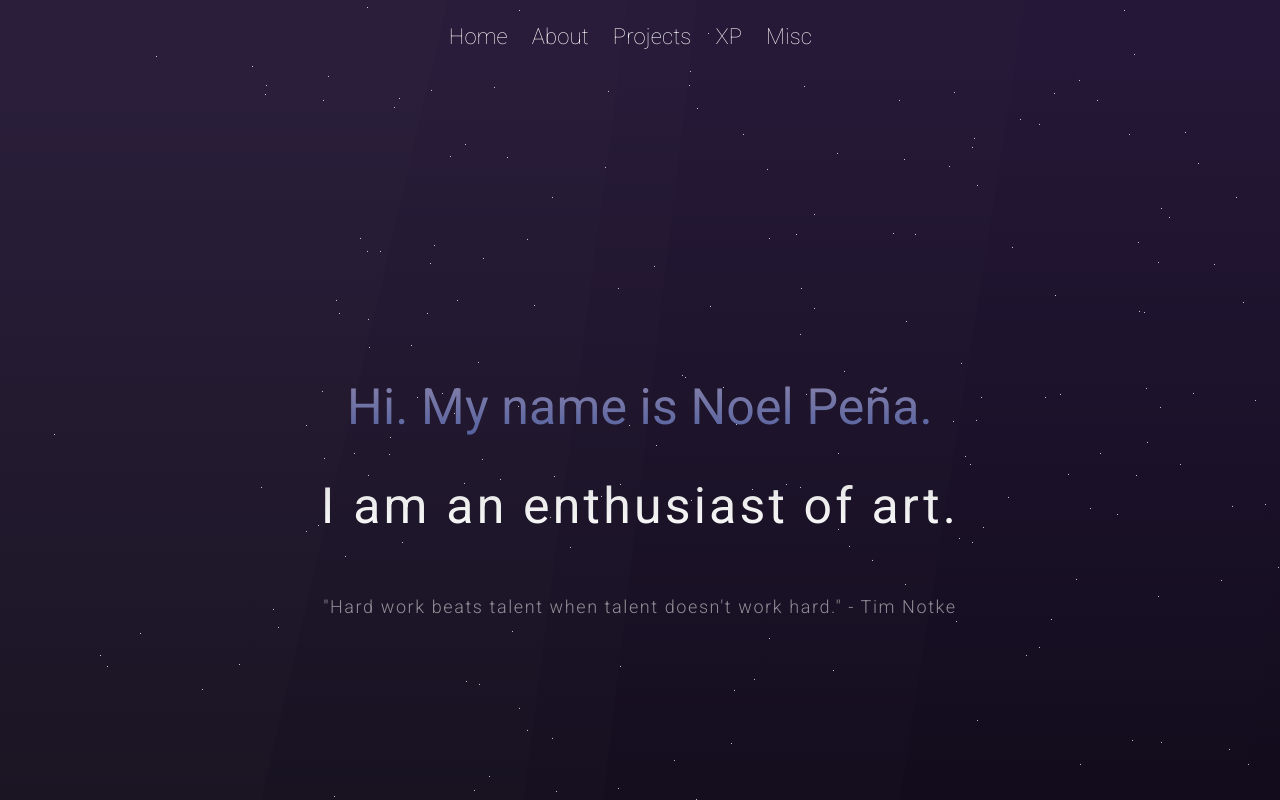
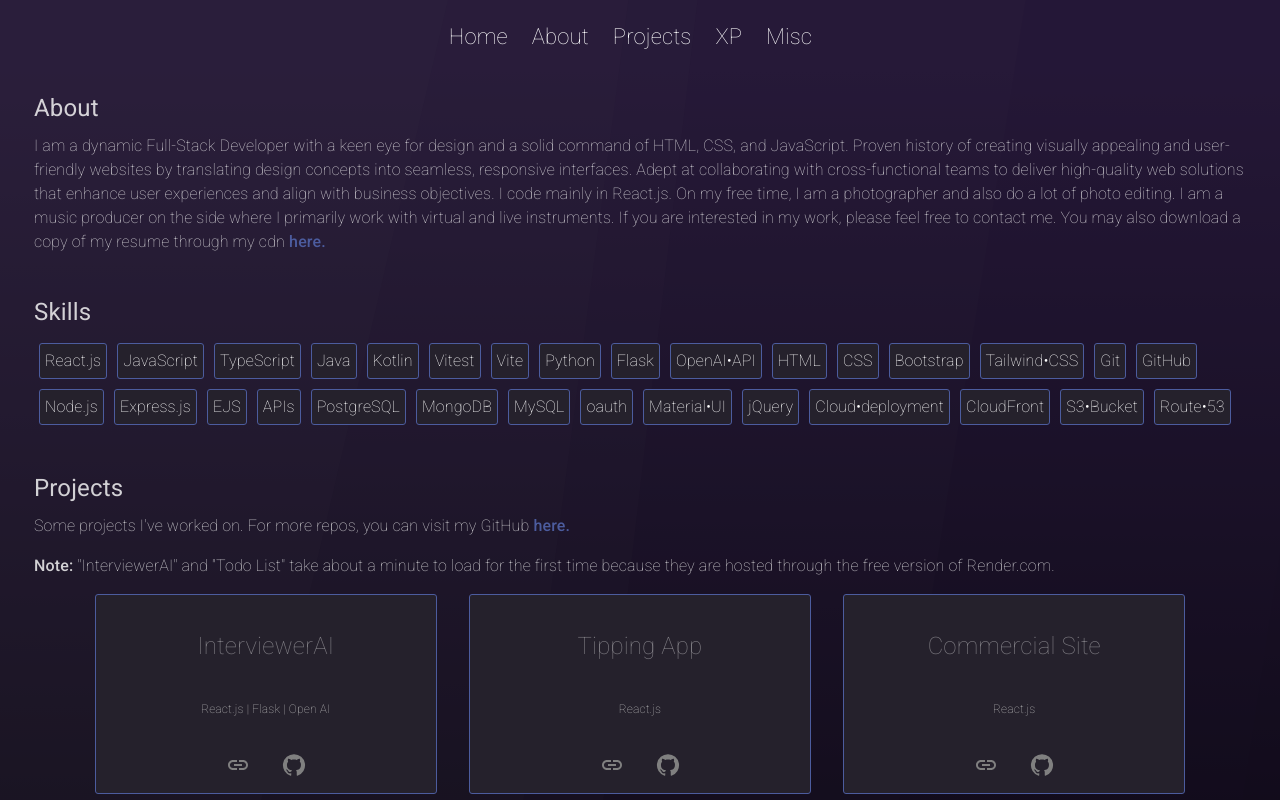
Before and after one commit to noel-pena/Portfolio-V3, a React (Vite) app: page / in a window 1280 px wide. Both pictures are taken after a click on the link "About". Shown: the top 800 px of the page. Built offline with nearby package versions, Linux system fonts and the light colour scheme.

Commit message:
added a button that renders the components sep

```diff
--- a/src/App.css
+++ b/src/App.css
@@ -206,7 +206,7 @@
   width: 100%;
 }
 
-#stars,
+/* #stars,
 #stars2 {
   position: fixed;
   top: 0;
@@ -235,7 +235,7 @@
   left: 20%;
   width: 1px;
   height: 1px;
-}
+} */
 
 #stars {
   width: 1px;
@@ -768,20 +768,20 @@
 }
 
 .card-content {
-  background-color: #25212c;
-  border-radius: 7px;
-  inset: 1px;
-  position: absolute;
-  border: 1px solid #ccc;
-  background-color: #25212c;
-  border-color: #4c5c9e;
-  border-radius: 3px;
-  padding: 5px;
-  margin: 5px;
-  color: white;
-  font-weight: 200;
-  font-size: 12px;
+  display: flex;
+  flex-direction: column;
+  justify-content: center;
+  align-items: center;
+  height: 100%;
   color: rgba(195, 195, 195);
+}
+
+.card-icon {
+  font-weight: 500;
+}
+
+.stack {
+  padding-bottom: 15px;
 }
 
 .links {
--- a/src/App.jsx
+++ b/src/App.jsx
@@ -9,45 +9,98 @@
 import { Music } from "./components/Music";
 import { Footer } from "./components/Footer";
 import { Experience } from "./components/Experience";
-import { theme } from "./components/sub-component/theme";
-import { useEffect, useRef, useState } from "react";
+import { theme } from "./components/sub-component/theme"; // Correctly import theme
+import { useState, useEffect } from "react";
+import { keyframes } from "@mui/system";
+import { scroller } from "react-scroll";
+
+// Define keyframes for swipe-left and fade-in animations
+const swipeLeftKeyframes = keyframes`
+  0% {
+    transform: translateX(0);
+    opacity: 1;
+  }
+  100% {
+    transform: translateX(-100%);
+    opacity: 0;
+  }
+`;
+
+const fadeInKeyframes = keyframes`
+  0% {
+    opacity: 0;
+  }
+  100% {
+    opacity: 1;
+  }
+`;
 
 export const App = () => {
   const [loadComponents, setLoadComponents] = useState(false);
-  const homeRef = useRef(null);
+  const [animateHome, setAnimateHome] = useState(false);
+  const [targetSection, setTargetSection] = useState("");
+
+  const handleLoadComponents = () => {
+    setAnimateHome(true);
+    setTimeout(() => {
+      setLoadComponents(true);
+      setAnimateHome(false); // Optional: Reset animation state
+    }, 1000); // Matches the animation duration
+  };
+
+  const resetToHome = () => {
+    setAnimateHome(false);
+    setLoadComponents(false);
+    setTargetSection("");
+    window.scrollTo(0, 0); // Reset scroll position to the top
+  };
+
+  const handleNavigateToSection = (section) => {
+    setAnimateHome(true);
+    setTimeout(() => {
+      setLoadComponents(true);
+      setAnimateHome(false);
+      setTargetSection(section); // Set the target section to scroll to
+    }, 1000); // Ensures the animation plays before jumping to the section
+  };
 
   useEffect(() => {
-    const observer = new IntersectionObserver(
-      (entries) => {
-        if (entries[0].isIntersecting === false) {
-          setLoadComponents(true);
+    if (loadComponents && targetSection) {
+      scroller.scrollTo(targetSection, {
+        smooth: true,
+        duration: 500,
+        offset: -50,
+      });
     }
-      },
-      { threshold: 0.1 }
-    );
-
-    if (homeRef.current) {
-      observer.observe(homeRef.current);
-    }
-
-    return () => {
-      if (homeRef.current) {
-        observer.unobserve(homeRef.current);
-      }
-    };
-  }, []);
+  }, [loadComponents, targetSection]);
 
   return (
-    <>
-      <Container>
     <ThemeProvider theme={theme}>
       <CssBaseline />
-          <Header />
-          <Box ref={homeRef} sx={{ minHeight: "100vh" }}>
-            {!loadComponents && <Home />}
+      <Container disableGutters maxWidth={false}>
+        <Header
+          resetToHome={resetToHome}
+          navigateToSection={handleNavigateToSection}
+        />
+        {!loadComponents && (
+          <Box
+            sx={{
+              animation: animateHome
+                ? `${swipeLeftKeyframes} 1s forwards`
+                : "none",
+              overflow: "hidden",
+            }}
+          >
+            <Home onLoadMore={handleLoadComponents} />
           </Box>
+        )}
         {loadComponents && (
-            <Box>
+          <Box
+            sx={{
+              animation: `${fadeInKeyframes} 1s forwards`,
+              opacity: 0, // Start with hidden content
+            }}
+          >
             <About />
             <Skills />
             <Projects />
@@ -57,8 +110,7 @@
           </Box>
         )}
         <Footer />
+      </Container>
     </ThemeProvider>
-      </Container>
-    </>
   );
 };
--- a/src/components/About.jsx
+++ b/src/components/About.jsx
@@ -2,7 +2,7 @@
 
 export const About = () => {
   return (
-    <Grid px={3} id="about">
+    <Grid pt={10} px={3} id="about">
       <Grid
         item
         sx={{ textAlign: "left", color: "#f9f9f9d2", fontSize: "24px" }}
--- a/src/components/Header.jsx
+++ b/src/components/Header.jsx
@@ -1,7 +1,7 @@
 import { Link } from "react-scroll";
 import { useEffect, useState } from "react";
 
-export const Header = () => {
+export const Header = ({ resetToHome, navigateToSection }) => {
   const [showBackground, setShowBackground] = useState(false);
 
   useEffect(() => {
@@ -20,17 +20,7 @@
   }, []);
 
   return (
-    <nav
-      className={`nav-items ${showBackground ? "with-background" : ""}`}
-      // style={{
-      //   display: "flex",
-      //   flexDirection: "row",
-      //   justifyContent: "center",
-      //   alignContent: "center",
-      //   padding: "1rem",
-      //   gap: "5px",
-      // }}
-    >
+    <nav className={`nav-items ${showBackground ? "with-background" : ""}`}>
       <Link
         component="button"
         className="nav-item"
@@ -41,6 +31,7 @@
         offset={-50}
         spy={true}
         style={{ fontWeight: 100 }}
+        onClick={resetToHome}
       >
         Home
       </Link>
@@ -54,6 +45,7 @@
         offset={-50}
         spy={true}
         style={{ fontWeight: 100 }}
+        onClick={() => navigateToSection("about")}
       >
         About
       </Link>
@@ -67,6 +59,7 @@
         offset={-50}
         spy={true}
         style={{ fontWeight: 100 }}
+        onClick={() => navigateToSection("projects")}
       >
         Projects
       </Link>
@@ -80,6 +73,7 @@
         offset={-50}
         spy={true}
         style={{ fontWeight: 100 }}
+        onClick={() => navigateToSection("XP")}
       >
         XP
       </Link>
@@ -93,6 +87,7 @@
         offset={-50}
         spy={true}
         style={{ fontWeight: 100 }}
+        onClick={() => navigateToSection("pictures")}
       >
         Misc
       </Link>
--- a/src/components/Home.jsx
+++ b/src/components/Home.jsx
@@ -1,13 +1,21 @@
-/* eslint-disable react/no-unescaped-entities */
-import { Grid } from "@mui/material";
+/* eslint-disable react/prop-types */
+import { Grid, Box, IconButton } from "@mui/material";
+import NavigateNextIcon from "@mui/icons-material/NavigateNext";
 
-export const Home = () => {
+export const Home = ({ onLoadMore }) => {
   return (
     <>
       <div id="stars"></div>
       <div id="stars2"></div>
       <div id="stars3"></div>
-      <Grid pt={45} pb={50} id="home">
+      <Grid
+        container
+        direction="column"
+        justifyContent="center"
+        alignItems="center"
+        sx={{ minHeight: "100vh", textAlign: "center" }}
+        id="home"
+      >
         <Grid item className="hero1 hero">
           Hi. My name is Noel Peña.
         </Grid>
@@ -19,6 +27,18 @@
             "Hard work beats talent when talent doesn't work hard." - Tim Notke
           </p>
         </Grid>
+        <Grid item>
+          <Box pt={4}>
+            <IconButton
+              variant="contained"
+              color="primary"
+              onClick={onLoadMore}
+              sx={{ width: 60, height: 60, borderRadius: "50%" }}
+            >
+              <NavigateNextIcon sx={{ fontSize: 40 }} />{" "}
+            </IconButton>
+          </Box>
+        </Grid>
       </Grid>
     </>
   );
--- a/src/components/Projects.jsx
+++ b/src/components/Projects.jsx
@@ -1,5 +1,4 @@
-/* eslint-disable react/no-unescaped-entities */
-import { Grid } from "@mui/material";
+import { Grid, Box, IconButton } from "@mui/material";
 import styled from "styled-components";
 import LinkIcon from "@mui/icons-material/Link";
 import GitHubIcon from "@mui/icons-material/GitHub";
@@ -10,6 +9,18 @@
   cursor: pointer;
   height: 200px;
   position: relative;
+  display: flex;
+  flex-direction: column;
+  justify-content: center;
+  align-items: center;
+  padding: 10px;
+  background-color: #25212c;
+  border: 1px solid #4c5c9e;
+  border-radius: 3px;
+  color: rgba(195, 195, 195);
+  font-weight: 200;
+  font-size: 12px;
+  text-align: center;
 `;
 
 export const Projects = () => {
@@ -48,83 +59,125 @@
           they are hosted through the free version of Render.com.
         </p>
       </Grid>
-      <div id="cards" style={{ paddingTop: "2rem", paddingBottom: "2rem" }}>
+      <div id="cards">
         <Card className="card">
-          <div className="card-content" style={{ padding: "10px" }}>
+          <div className="card-content">
             <p className="card-icon">InterviewerAI</p>
             <p className="stack" style={{ paddingBottom: "15px" }}>
               React.js | Flask | Open AI
             </p>
-            <a aria-label="Link to Interviewer AI app" href="https://interviewerai.onrender.com/">
-              <LinkIcon className="links" />
-            </a>
-            <a aria-label="Link to Interviewer AI GitHub repository" href="https://github.com/noel-pena/InterviewerAI">
-              <GitHubIcon className="links" />
-            </a>
+            <Box display="flex" justifyContent="center" gap={2}>
+              <IconButton
+                aria-label="Link to Interviewer AI app"
+                href="https://interviewerai.onrender.com/"
+              >
+                <LinkIcon />
+              </IconButton>
+              <IconButton
+                aria-label="Link to Interviewer AI GitHub repository"
+                href="https://github.com/noel-pena/InterviewerAI"
+              >
+                <GitHubIcon />
+              </IconButton>
+            </Box>
           </div>
         </Card>
         <Card className="card">
-          <div className="card-content" style={{ padding: "10px" }}>
+          <div className="card-content">
             <p className="card-icon">Tipping App</p>
             <p className="stack" style={{ paddingBottom: "15px" }}>
               React.js
             </p>
-            <a aria-label="Link to Tipping app" href="https://noel-pena.github.io/Tipping-app/">
-              <LinkIcon className="links" />
-            </a>
-            <a aria-label="Link to Tipping app GitHub repository" href="https://github.com/noel-pena/Tipping-app">
-              <GitHubIcon className="links" />
-            </a>
+            <Box display="flex" justifyContent="center" gap={2}>
+              <IconButton
+                aria-label="Link to Tipping app"
+                href="https://noel-pena.github.io/Tipping-app/"
+              >
+                <LinkIcon />
+              </IconButton>
+              <IconButton
+                aria-label="Link to Tipping app GitHub repository"
+                href="https://github.com/noel-pena/Tipping-app"
+              >
+                <GitHubIcon />
+              </IconButton>
+            </Box>
           </div>
         </Card>
         <Card className="card">
-          <div className="card-content" style={{ padding: "10px" }}>
+          <div className="card-content">
             <p className="card-icon">Commercial Site</p>
             <p className="stack" style={{ paddingBottom: "15px" }}>
               React.js
             </p>
-            <a aria-label="Link to commercial site" href="https://jbcprofessional.com/">
-              <LinkIcon className="links" />
-            </a>
-            <a aria-label="Link to commercial site GitHub repository" href="https://github.com/noel-pena/Commercial-Portfolio-Site">
-              <GitHubIcon className="links" />
-            </a>
+            <Box display="flex" justifyContent="center" gap={2}>
+              <IconButton
+                aria-label="Link to commercial site"
+                href="https://jbcprofessional.com/"
+              >
+                <LinkIcon />
+              </IconButton>
+              <IconButton
+                aria-label="Link to commercial site GitHub repository"
+                href="https://github.com/noel-pena/Commercial-Portfolio-Site"
+              >
+                <GitHubIcon />
+              </IconButton>
+            </Box>
           </div>
         </Card>
         <Card className="card">
-          <div className="card-content" style={{ padding: "10px" }}>
+          <div className="card-content">
             <p className="card-icon">Todo List</p>
             <p className="stack" style={{ paddingBottom: "15px" }}>
               React.js | Node.js | MongoDB
             </p>
-            <a aria-label="Link to To Do List app" href="https://todo-list-react-50js.onrender.com/">
-              <LinkIcon className="links" />
-            </a>
-            <a aria-label="Link to To Do List app GitHub repository" href="https://github.com/noel-pena/Todo-List-React">
-              <GitHubIcon className="links" />
-            </a>
+            <Box display="flex" justifyContent="center" gap={2}>
+              <IconButton
+                aria-label="Link to To Do List app"
+                href="https://todo-list-react-50js.onrender.com/"
+              >
+                <LinkIcon />
+              </IconButton>
+              <IconButton
+                aria-label="Link to To Do List app GitHub repository"
+                href="https://github.com/noel-pena/Todo-List-React"
+              >
+                <GitHubIcon />
+              </IconButton>
+            </Box>
           </div>
         </Card>
         <Card className="card">
-          <div className="card-content" style={{ padding: "10px" }}>
+          <div className="card-content">
             <p className="card-icon">Python Snake Game</p>
             <p className="stack" style={{ paddingBottom: "15px" }}>
               Python
             </p>
-            <a aria-label="Link to Snake Game GitHub repository" href="https://github.com/noel-pena/Snake-Game">
-              <GitHubIcon className="links" />
-            </a>
+            <Box display="flex" justifyContent="center" gap={2}>
+              <IconButton
+                aria-label="Link to Snake Game GitHub repository"
+                href="https://github.com/noel-pena/Snake-Game"
+              >
+                <GitHubIcon />
+              </IconButton>
+            </Box>
           </div>
         </Card>
         <Card className="card">
-          <div className="card-content" style={{ padding: "10px" }}>
+          <div className="card-content">
             <p className="card-icon">Code Assistant</p>
             <p className="stack" style={{ paddingBottom: "15px" }}>
               Python | Discord API | Open AI
             </p>
-            <a aria-label="Link to Code Assisting Discord Bot GitHub repository" href="https://github.com/noel-pena/Code-Assisting-Discord-Bot">
-              <GitHubIcon className="links" />
-            </a>
+            <Box display="flex" justifyContent="center" gap={2}>
+              <IconButton
+                aria-label="Link to Code Assisting Discord Bot GitHub repository"
+                href="https://github.com/noel-pena/Code-Assisting-Discord-Bot"
+              >
+                <GitHubIcon />
+              </IconButton>
+            </Box>
           </div>
         </Card>
       </div>
```
Lines whose indentation alone changed are shown as unchanged.
